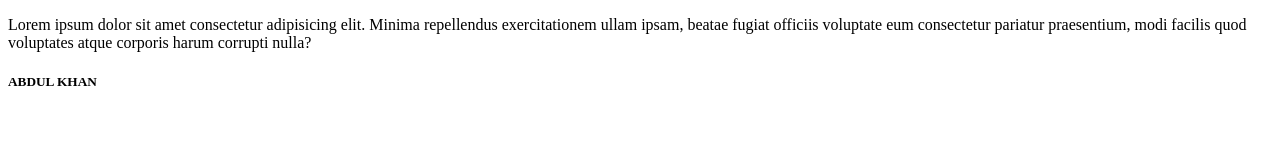
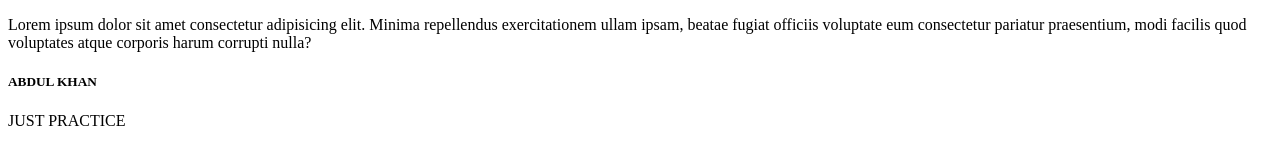
Before and after one commit to Abdulkhan102/GITPRACT, a plain HTML site: page index.html in a window 1280 px wide. Drawn offline with Linux system fonts and the light colour scheme.

Commit message:
PRACTICE CHANGE

```diff
--- a/index.html
+++ b/index.html
@@ -9,6 +9,8 @@
  <p> Lorem ipsum dolor sit amet consectetur adipisicing elit. Minima repellendus exercitationem ullam ipsam, beatae fugiat officiis voluptate eum consectetur pariatur praesentium, modi facilis quod voluptates atque corporis harum corrupti nulla?</p>
 
  <h5>ABDUL KHAN</h5>
+ <div><P>JUST PRACTICE
+ </P></div>
 
 </body>
 </html>
```
